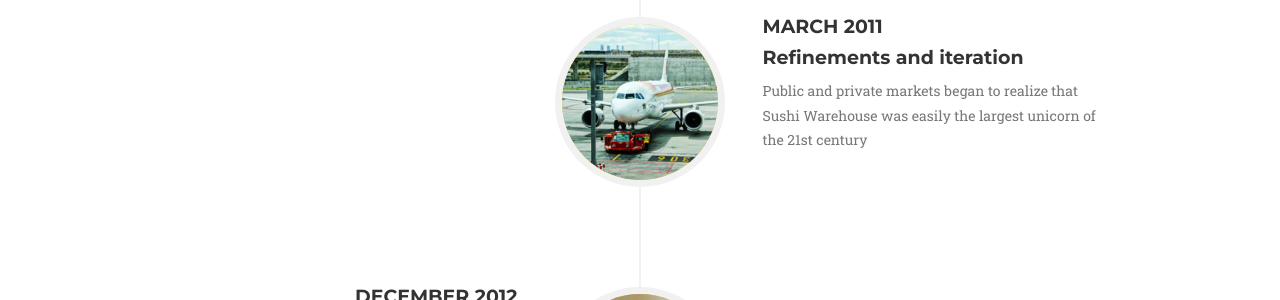
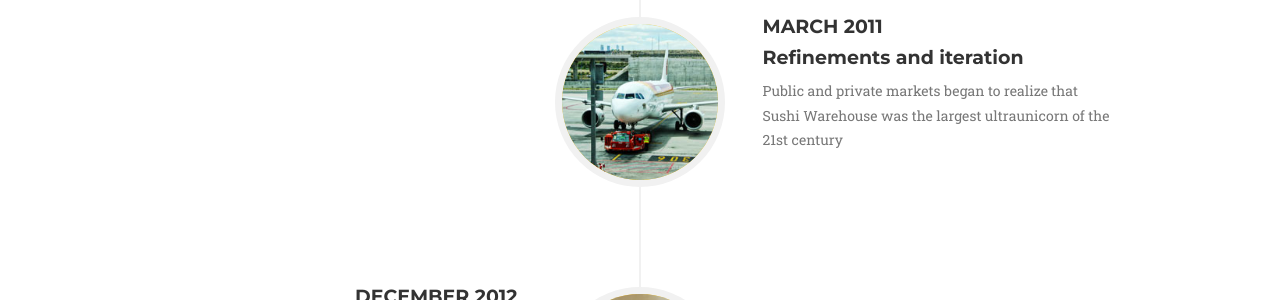
Before and after one commit to aleksnavratil/sushi-warehouse, a Jekyll site: the page built from index.html, in a window 1280 px wide and 900 px high, scrolled down 3338 px. Shown: the part 179-479 px from the top of the window. Built offline with Jekyll 4.4.1, drawn with Linux system fonts in a browser that asks for light colours; some web fonts are replaced.

Commit message:
Added the word 'UltraUnicorn' to the About section.

```diff
--- a/_includes/about.html
+++ b/_includes/about.html
@@ -34,7 +34,7 @@
                                     <h4 class="subheading">Refinements and iteration</h4>
                                 </div>
                                 <div class="timeline-body">
-                                    <p class="text-muted">Public and private markets began to realize that Sushi Warehouse was easily the largest unicorn of the 21st century</p>
+                                    <p class="text-muted">Public and private markets began to realize that Sushi Warehouse was the largest ultraunicorn of the 21st century</p>
                                 </div>
                             </div>
                         </li>
```
